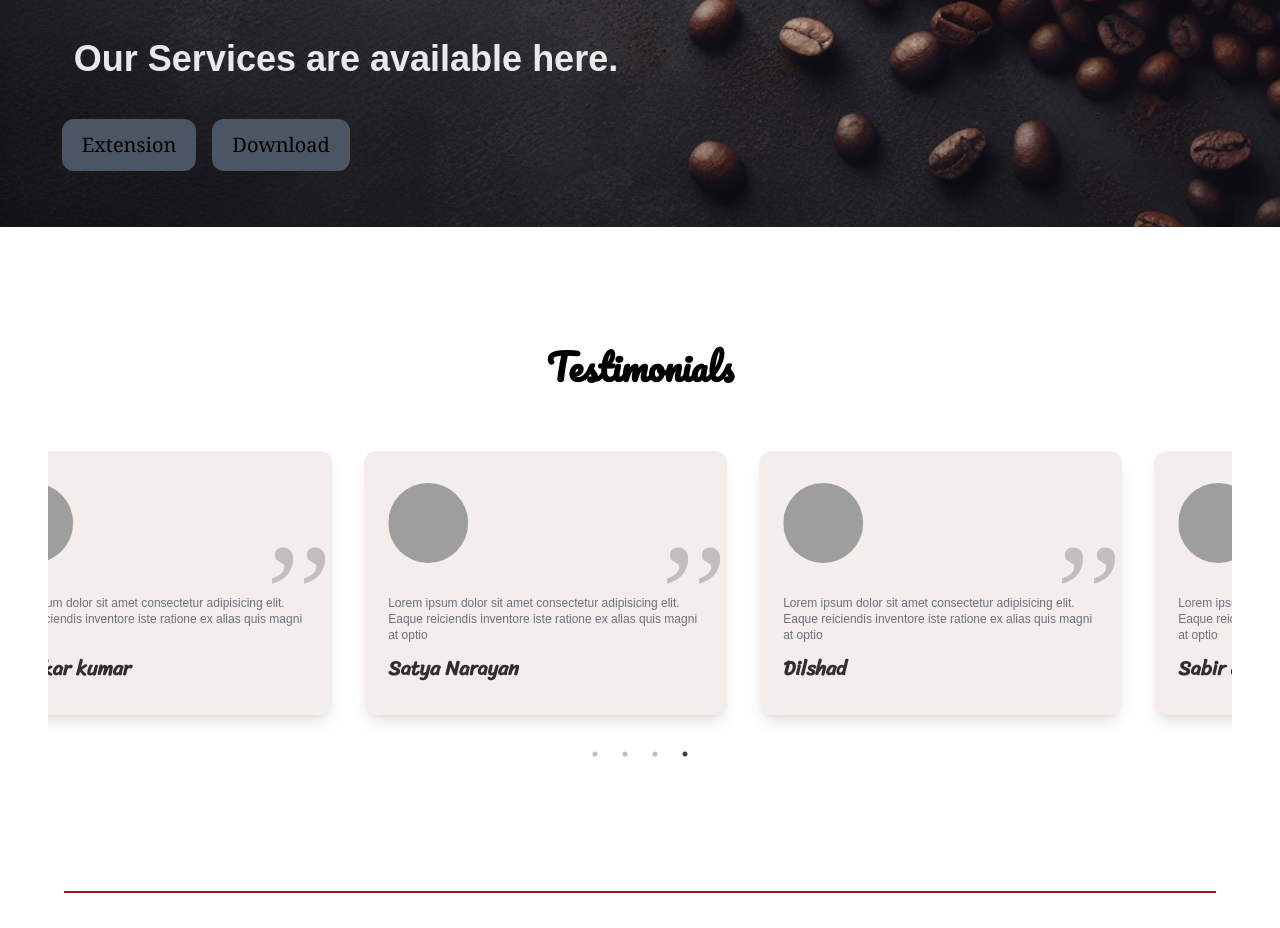
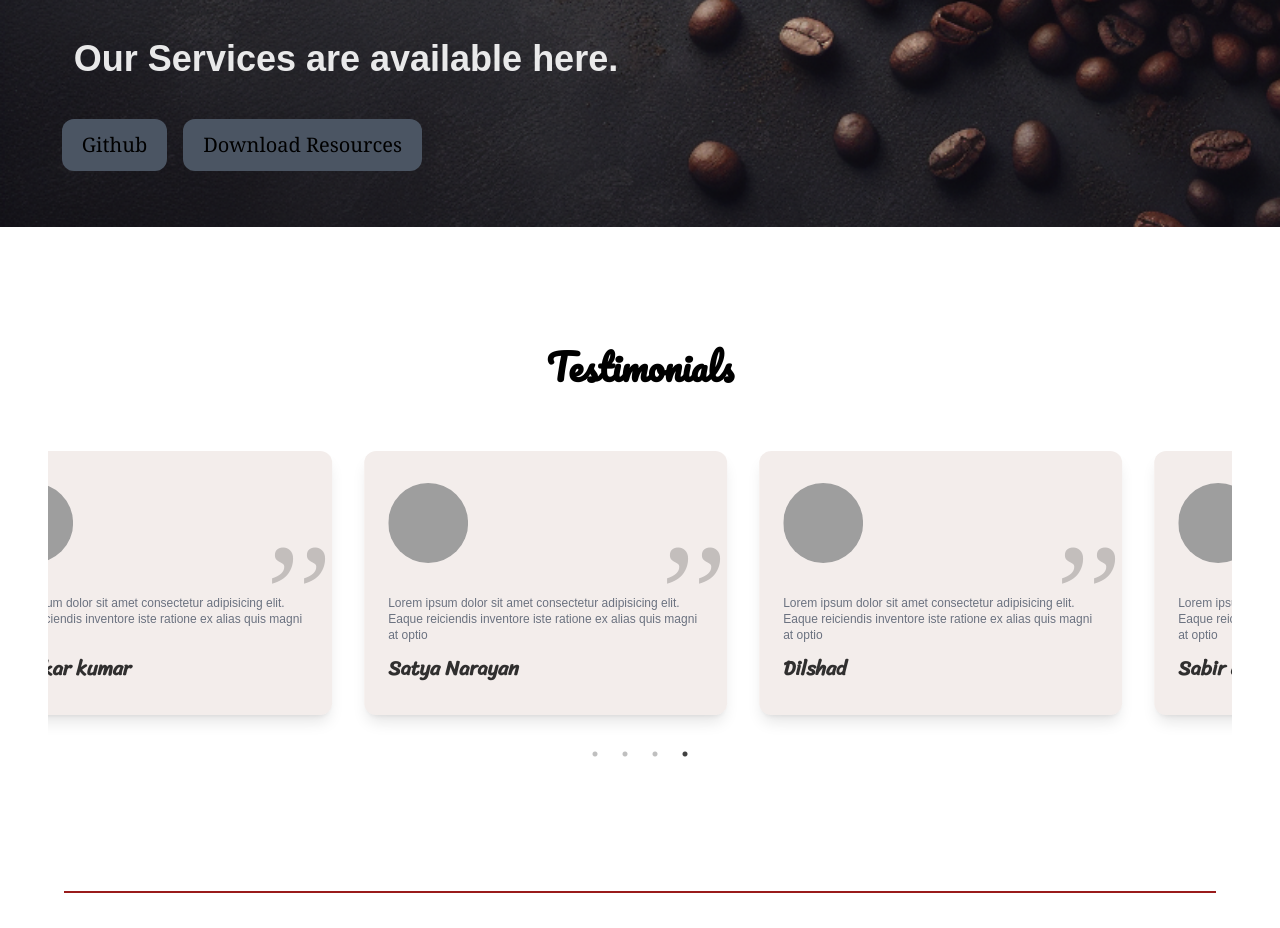
Before and after one commit to StephenStolk/ByteBhartiye, a React (Vite) app in the folder client/: page / in a window 1280 px wide. Shown: the part 1840-2768 px from the top of the page. Built offline with nearby package versions, Linux system fonts and the light colour scheme; grey boxes are pictures that could not be loaded.

Commit message:
Update AppStore.jsx

```diff
--- a/client/src/components/AppStore/AppStore.jsx
+++ b/client/src/components/AppStore/AppStore.jsx
@@ -30,13 +30,13 @@ const AppStore = () => {
               {/* img section */}
               <div className="flex flex-wrap justify-center sm:justify-start items-center">
                <button className="bg-gray-600 py-3 px-5 rounded-xl mr-[1rem] mt-[1rem]">
-               <a href="#" className="text-xl font-serif">
-                  Extension
+               <a href="https://github.com/adityajhakumar/WEBSITE-TRANSLATOR-INDIAN-LANGUAGE" className="text-xl font-serif">
+                  Github
                   </a>
                </button>
                <button className="bg-gray-600 py-3 px-5 rounded-xl mt-[1rem]">
-               <a href="#" className="text-xl font-serif">
-                  Download
+               <a href="https://drive.google.com/drive/folders/1F_BjaonSESlm-9v2SemSiiS0T1d6VqSA" className="text-xl font-serif">
+                  Download Resources
                   </a>
                </button>
               </div>
```
